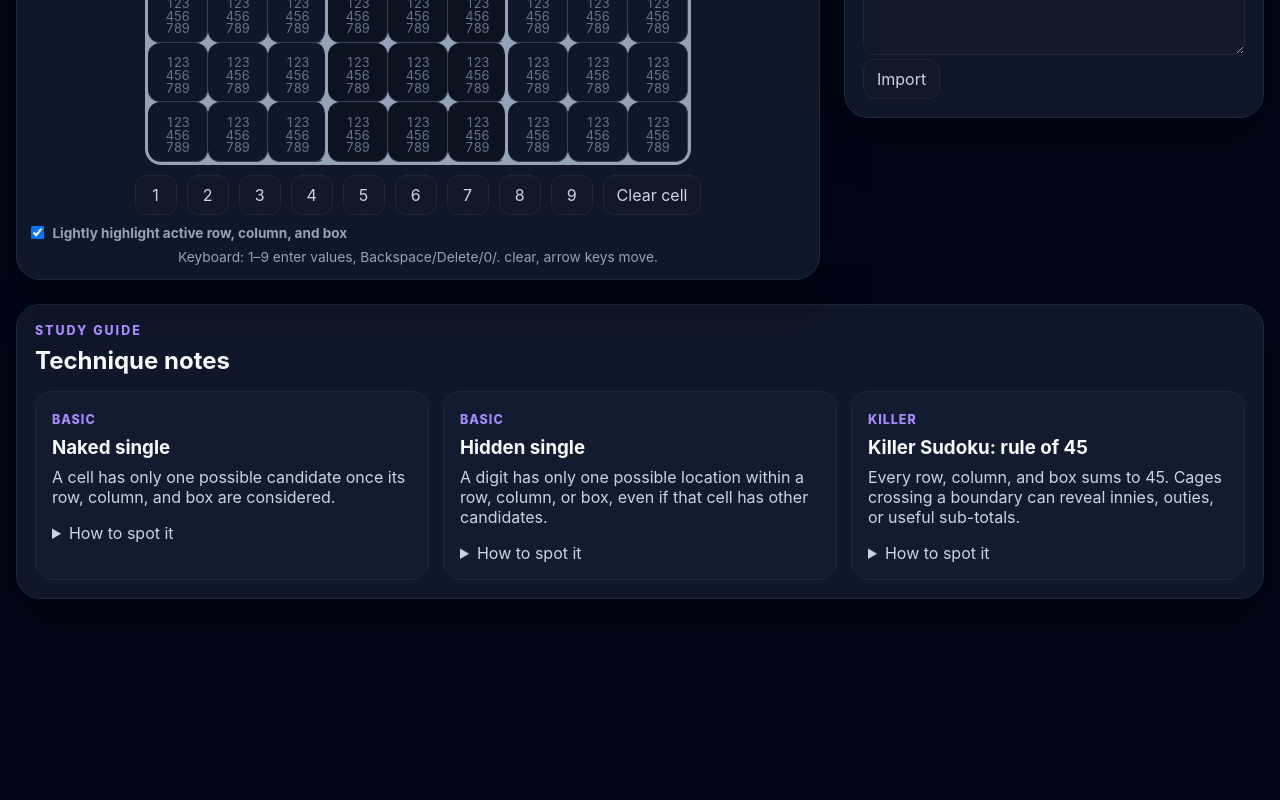
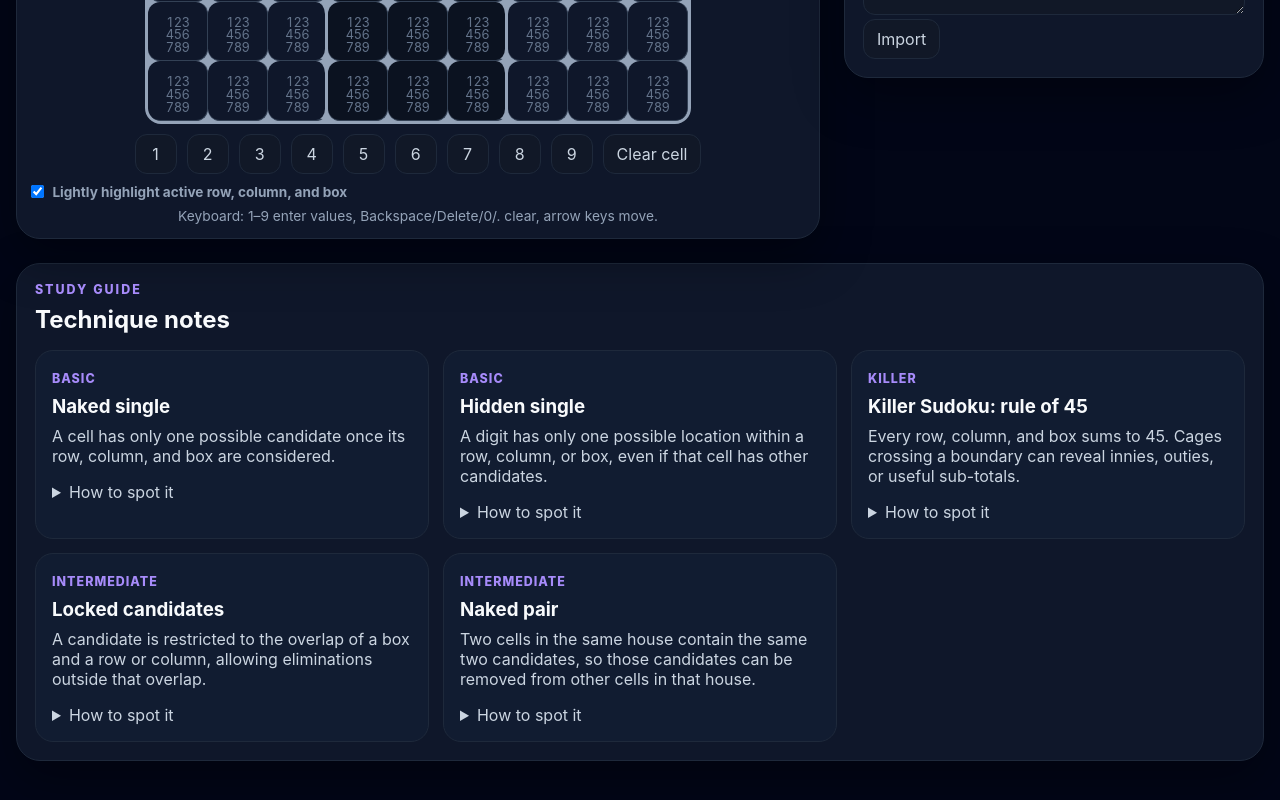
Before and after one commit to rossim2i2/sudoku-tutor, a React (Vite) app: page / in a window 1280 px wide. Shown: the part 706-1506 px from the top of the page. Before the commit the page ends 1353 px from the top, so only its background shows below. Built offline with nearby package versions, Linux system fonts and the light colour scheme.

Commit message:
feat(solver): add intermediate hint techniques

```diff
--- a/src/App.css
+++ b/src/App.css
@@ -242,6 +242,12 @@
   font-weight: 800;
 }
 
+.elimination-list {
+  color: var(--text-strong);
+  margin: 10px 0 0;
+  padding-left: 1.2rem;
+}
+
 .saved-puzzle {
   display: grid;
   grid-template-columns: 1fr auto;
--- a/src/App.tsx
+++ b/src/App.tsx
@@ -129,7 +129,7 @@ function App() {
       <header className="app-header">
         <div>
           <p className="eyebrow">Sudoku Tutor</p>
-          <h1>Learn the next logical move.</h1>
+          <h1>Learn the next move.</h1>
           <p className="lede">Enter a puzzle, compare hint options, and see the reasoning behind each step.</p>
         </div>
         <div className="header-actions">
@@ -256,6 +256,13 @@ function App() {
                   </ol>
                 )}
                 {spoilerLevel === 'reveal' && <p className="reveal">{selectedHint.reveal}</p>}
+                {spoilerLevel === 'reveal' && selectedHint.eliminateCandidates.length > 0 && (
+                  <ul className="elimination-list">
+                    {selectedHint.eliminateCandidates.map((item) => (
+                      <li key={`${item.cell}-${item.digit}`}>Remove {item.digit} from r{rowOf(item.cell) + 1}c{columnOf(item.cell) + 1}</li>
+                    ))}
+                  </ul>
+                )}
               </>
             ) : (
               <p className="empty-state">Select a hint to see how it works.</p>
--- a/src/learn/techniques.ts
+++ b/src/learn/techniques.ts
@@ -68,4 +68,44 @@ export const techniques: TechniqueArticle[] = [
       'Forgetting that a multi-cell outie gives a total, not necessarily individual digits.',
     ],
   },
+  {
+    slug: 'locked-candidates',
+    title: 'Locked candidates',
+    difficulty: 'Intermediate',
+    summary: 'A candidate is restricted to the overlap of a box and a row or column, allowing eliminations outside that overlap.',
+    whenToLook: [
+      'When all possible locations for a digit in a box line up in one row or column.',
+      'When all possible locations for a digit in a row or column fall inside one box.',
+    ],
+    steps: [
+      'Choose one candidate digit.',
+      'Look at a box and see whether that digit only appears in one row or column.',
+      'Or look at a row/column and see whether the digit only appears inside one box.',
+      'Remove that digit from the rest of the affected row, column, or box.',
+    ],
+    mistakes: [
+      'Eliminating from the support cells instead of from the rest of the affected house.',
+      'Forgetting that the candidate must be fully locked to the intersection.',
+    ],
+  },
+  {
+    slug: 'naked-pair',
+    title: 'Naked pair',
+    difficulty: 'Intermediate',
+    summary: 'Two cells in the same house contain the same two candidates, so those candidates can be removed from other cells in that house.',
+    whenToLook: [
+      'When candidate notation shows two cells with identical two-digit candidate sets.',
+      'When a row, column, or box has several unsolved cells but two are tightly constrained.',
+    ],
+    steps: [
+      'Find two cells in the same row, column, or box.',
+      'Confirm both cells contain exactly the same two candidates.',
+      'Those two digits must occupy those two cells in some order.',
+      'Remove both digits from every other cell in the house.',
+    ],
+    mistakes: [
+      'Using cells that share candidates but have extra candidates too.',
+      'Applying the elimination outside the house where the pair exists.',
+    ],
+  },
 ]
--- a/src/solver/hints.ts
+++ b/src/solver/hints.ts
@@ -1,5 +1,7 @@
 import { computeCandidates } from './candidates'
 import { findHiddenSingles } from './techniques/hiddenSingles'
+import { findLockedCandidates } from './techniques/lockedCandidates'
+import { findNakedPairs } from './techniques/nakedPairs'
 import { findNakedSingles } from './techniques/nakedSingles'
 import type { Grid, HintStep } from './types'
 
@@ -8,5 +10,7 @@ export const findHints = (grid: Grid): HintStep[] => {
   return [
     ...findNakedSingles(candidates),
     ...findHiddenSingles(grid, candidates),
+    ...findLockedCandidates(candidates),
+    ...findNakedPairs(candidates),
   ].sort((a, b) => a.sortOrder - b.sortOrder || a.id.localeCompare(b.id))
 }
--- /dev/null
+++ b/src/solver/techniques/lockedCandidates.ts
@@ -0,0 +1,119 @@
+import { formatCell, boxOf, rowOf, columnOf } from '../grid'
+import { boxCells, columnCells, houseLabel, rowCells } from '../houses'
+import type { CandidateMap, CellIndex, Digit, HintStep } from '../types'
+import { DIGITS } from '../types'
+
+const sameRow = (cells: CellIndex[]) => cells.every((cell) => rowOf(cell) === rowOf(cells[0]))
+const sameColumn = (cells: CellIndex[]) => cells.every((cell) => columnOf(cell) === columnOf(cells[0]))
+
+export const findLockedCandidates = (candidates: CandidateMap): HintStep[] => {
+  const steps: HintStep[] = []
+
+  steps.push(...findPointingCandidates(candidates))
+  steps.push(...findClaimingCandidates(candidates))
+
+  return steps
+}
+
+const findPointingCandidates = (candidates: CandidateMap): HintStep[] => {
+  const steps: HintStep[] = []
+
+  for (let box = 0; box < 9; box += 1) {
+    const cells = boxCells(box)
+    for (const digit of DIGITS) {
+      const digitCells = cells.filter((cell) => candidates.get(cell)?.has(digit))
+      if (digitCells.length < 2) continue
+
+      if (sameRow(digitCells)) {
+        const row = rowOf(digitCells[0])
+        const eliminations = rowCells(row)
+          .filter((cell) => boxOf(cell) !== box && candidates.get(cell)?.has(digit))
+          .map((cell) => ({ cell, digit }))
+
+        if (eliminations.length > 0) {
+          steps.push(makeLockedStep('Pointing candidates', digit, digitCells, eliminations, { type: 'box', index: box }, { type: 'row', index: row }, 30))
+        }
+      }
+
+      if (sameColumn(digitCells)) {
+        const column = columnOf(digitCells[0])
+        const eliminations = columnCells(column)
+          .filter((cell) => boxOf(cell) !== box && candidates.get(cell)?.has(digit))
+          .map((cell) => ({ cell, digit }))
+
+        if (eliminations.length > 0) {
+          steps.push(makeLockedStep('Pointing candidates', digit, digitCells, eliminations, { type: 'box', index: box }, { type: 'column', index: column }, 30))
+        }
+      }
+    }
+  }
+
+  return steps
+}
+
+const findClaimingCandidates = (candidates: CandidateMap): HintStep[] => {
+  const steps: HintStep[] = []
+
+  for (let row = 0; row < 9; row += 1) {
+    for (const digit of DIGITS) {
+      const digitCells = rowCells(row).filter((cell) => candidates.get(cell)?.has(digit))
+      if (digitCells.length < 2) continue
+      const box = boxOf(digitCells[0])
+      if (!digitCells.every((cell) => boxOf(cell) === box)) continue
+
+      const eliminations = boxCells(box)
+        .filter((cell) => rowOf(cell) !== row && candidates.get(cell)?.has(digit))
+        .map((cell) => ({ cell, digit }))
+
+      if (eliminations.length > 0) {
+        steps.push(makeLockedStep('Box-line reduction', digit, digitCells, eliminations, { type: 'row', index: row }, { type: 'box', index: box }, 35))
+      }
+    }
+  }
+
+  for (let column = 0; column < 9; column += 1) {
+    for (const digit of DIGITS) {
+      const digitCells = columnCells(column).filter((cell) => candidates.get(cell)?.has(digit))
+      if (digitCells.length < 2) continue
+      const box = boxOf(digitCells[0])
+      if (!digitCells.every((cell) => boxOf(cell) === box)) continue
+
+      const eliminations = boxCells(box)
+        .filter((cell) => columnOf(cell) !== column && candidates.get(cell)?.has(digit))
+        .map((cell) => ({ cell, digit }))
+
+      if (eliminations.length > 0) {
+        steps.push(makeLockedStep('Box-line reduction', digit, digitCells, eliminations, { type: 'column', index: column }, { type: 'box', index: box }, 35))
+      }
+    }
+  }
+
+  return steps
+}
+
+const makeLockedStep = (
+  technique: string,
+  digit: Digit,
+  supportCells: CellIndex[],
+  eliminations: Array<{ cell: CellIndex; digit: Digit }>,
+  sourceHouse: { type: 'row' | 'column' | 'box'; index: number },
+  targetHouse: { type: 'row' | 'column' | 'box'; index: number },
+  sortOrder: number,
+): HintStep => ({
+  id: `${technique}-${digit}-${sourceHouse.type}-${sourceHouse.index}-${targetHouse.type}-${targetHouse.index}-${eliminations.map((item) => item.cell).join('-')}`,
+  type: 'elimination',
+  technique,
+  difficulty: 'intermediate',
+  targetCells: eliminations.map((item) => item.cell),
+  supportCells,
+  houses: [sourceHouse, targetHouse],
+  eliminateCandidates: eliminations,
+  nudge: `Candidate ${digit} is locked between ${houseLabel(sourceHouse)} and ${houseLabel(targetHouse)}.`,
+  reasoning: [
+    `In ${houseLabel(sourceHouse)}, candidate ${digit} can only appear in ${supportCells.map(formatCell).join(', ')}.`,
+    `Those cells all sit inside ${houseLabel(targetHouse)}, so ${digit} must land there within that intersection.`,
+    `That means ${digit} cannot appear elsewhere in ${houseLabel(targetHouse)}.`,
+  ],
+  reveal: `Remove ${digit} from ${eliminations.map((item) => formatCell(item.cell)).join(', ')}.`,
+  sortOrder,
+})
--- /dev/null
+++ b/src/solver/techniques/nakedPairs.ts
@@ -0,0 +1,52 @@
+import { candidatesText } from '../candidates'
+import { formatCell } from '../grid'
+import { allHouses, houseCells, houseLabel } from '../houses'
+import type { CandidateMap, CellIndex, Digit, HintStep } from '../types'
+
+export const findNakedPairs = (candidates: CandidateMap): HintStep[] => {
+  const steps: HintStep[] = []
+
+  for (const house of allHouses()) {
+    const pairGroups = new Map<string, CellIndex[]>()
+
+    for (const cell of houseCells(house)) {
+      const digits = candidates.get(cell)
+      if (!digits || digits.size !== 2) continue
+      const key = candidatesText(digits)
+      pairGroups.set(key, [...(pairGroups.get(key) ?? []), cell])
+    }
+
+    for (const [key, pairCells] of pairGroups.entries()) {
+      if (pairCells.length !== 2) continue
+      const pairDigits = [...key].map(Number) as Digit[]
+      const eliminations = houseCells(house)
+        .filter((cell) => !pairCells.includes(cell))
+        .flatMap((cell) => pairDigits
+          .filter((digit) => candidates.get(cell)?.has(digit))
+          .map((digit) => ({ cell, digit })))
+
+      if (eliminations.length === 0) continue
+
+      steps.push({
+        id: `naked-pair-${house.type}-${house.index}-${key}-${pairCells.join('-')}`,
+        type: 'elimination',
+        technique: 'Naked pair',
+        difficulty: 'intermediate',
+        targetCells: [...new Set(eliminations.map((item) => item.cell))],
+        supportCells: pairCells,
+        houses: [house],
+        eliminateCandidates: eliminations,
+        nudge: `${formatCell(pairCells[0])} and ${formatCell(pairCells[1])} form a naked pair in ${houseLabel(house)}.`,
+        reasoning: [
+          `${formatCell(pairCells[0])} and ${formatCell(pairCells[1])} each contain only candidates ${key}.`,
+          `Because both cells are in ${houseLabel(house)}, those two digits must occupy those two cells in some order.`,
+          `No other cell in ${houseLabel(house)} can use ${pairDigits.join(' or ')}.`,
+        ],
+        reveal: `Remove ${eliminations.map((item) => `${item.digit} from ${formatCell(item.cell)}`).join('; ')}.`,
+        sortOrder: 40,
+      })
+    }
+  }
+
+  return steps
+}
```
